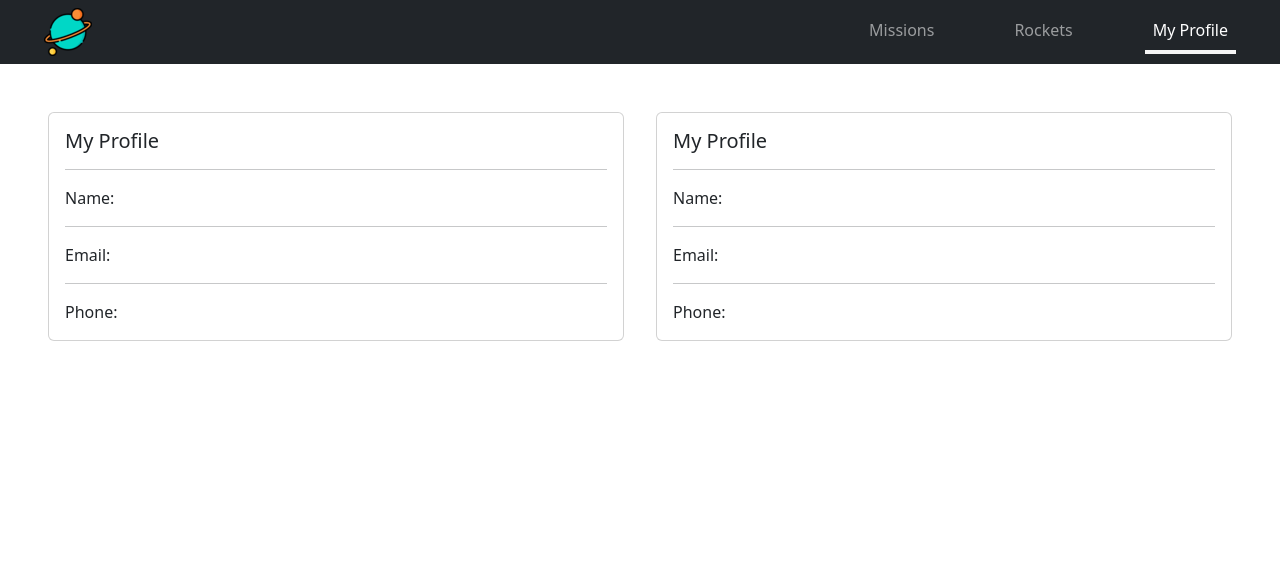
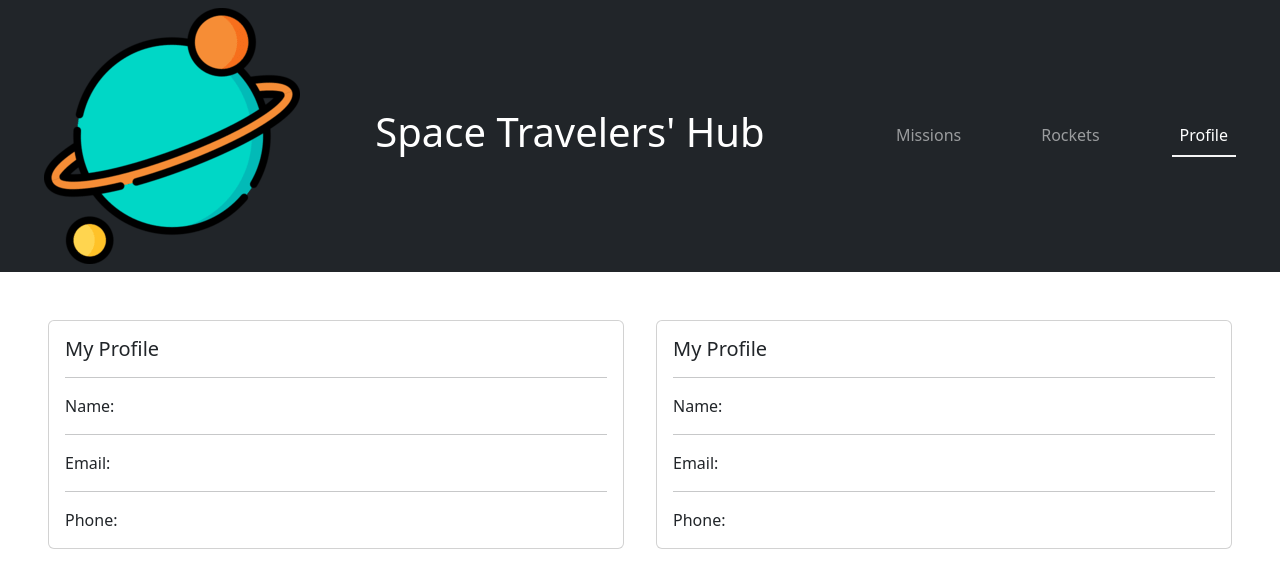
Before and after one commit to OmarMWarraich/Space-Travelers-Hub, a React (Create React App) app: page /profile in a window 1280 px wide. Shown: the top 588 px of the page. Built offline with nearby package versions, Linux system fonts and the light colour scheme.

Commit message:
feat: Display Rockets and modify header

```diff
--- a/src/App.css
+++ b/src/App.css
@@ -1,3 +1,7 @@
-.active {
-  border-bottom: 2.5px solid #f5f5f5;
+.nav-link.active {
+  border-bottom: 2px solid #f5f5f5;
 }
+
+.navbar-brand {
+  font-size: 3rem;
+}
--- a/src/App.js
+++ b/src/App.js
@@ -11,9 +11,9 @@ function App() {
     <div className="App">
       <Header />
       <Routes>
+        <Route path="/profile" element={<MyProfile />} />
+        <Route path="/rockets" element={<Rockets />} />
         <Route path="/" element={<div>Missions</div>} />
-        <Route path="/rockets" element={<Rockets />} />
-        <Route path="/profile" element={<MyProfile />} />
       </Routes>
     </div>
   );
--- a/src/features/header/Header.js
+++ b/src/features/header/Header.js
@@ -1,50 +1,35 @@
 import React from 'react';
-import { NavLink, useLocation } from 'react-router-dom';
-import logo48 from '../assets/logo48.png';
+import { NavLink } from 'react-router-dom';
+import logo256 from '../assets/logo256.png';
 import styles from './Header.module.css';
 
 const Header = () => {
-  const location = useLocation();
-
-  const { pathname } = location;
-
-  const splitLocation = pathname.split('/');
+  const links = [
+    { to: '/', text: 'Missions' },
+    { to: '/rockets', text: 'Rockets' },
+    { to: '/profile', text: 'Profile' },
+  ];
 
   return (
     <>
       <nav className="navbar navbar-expand-lg navbar-dark bg-dark">
         <div className="container-fluid">
-          <span><img className={styles.logo} src={logo48} alt="logo" /></span>
+          <span><img className={styles.logo} src={logo256} alt="logo" /></span>
+          <span className="navbar-brand"><h1>Space Travelers&apos; Hub</h1></span>
           <div className={styles.links}>
             <ul className="navbar-nav me-auto mb-2 mb-lg-0">
-
-              <li className={splitLocation[1] === '' ? 'active' : ''}>
-                <NavLink
-                  className="nav-link"
-                  to="/"
-                >
-                  Missions
-                </NavLink>
-              </li>
-
-              <li className={splitLocation[1] === 'rockets' ? 'active' : ''}>
-                <NavLink
-                  className="nav-link"
-                  to="/rockets"
-                >
-                  Rockets
-                </NavLink>
-              </li>
-
-              <li className={splitLocation[1] === 'profile' ? 'active' : ''}>
-                <NavLink
-                  className="nav-link"
-                  to="/profile"
-                >
-                  My Profile
-                </NavLink>
-              </li>
-
+              {links.map((link) => (
+                <li key={link.to} className="nav-item">
+                  <NavLink
+                    exact="false"
+                    to={link.to}
+                    className="nav-link"
+                    activeClassName="active"
+                  >
+                    {link.text}
+                  </NavLink>
+                </li>
+              ))}
             </ul>
           </div>
         </div>
--- a/src/features/header/Header.module.css
+++ b/src/features/header/Header.module.css
@@ -3,7 +3,6 @@
 }
 
 .links ul li:hover {
-  /* border-bottom: 2px solid #f5f5f5; */
   cursor: pointer;
 }
 
--- a/src/features/rockets/Rocket.js
+++ b/src/features/rockets/Rocket.js
@@ -0,0 +1,37 @@
+import React from 'react';
+import PropTypes from 'prop-types';
+import { Button, Card } from 'react-bootstrap';
+import styles from './Rocket.module.css';
+
+const Rocket = ({ rocket }) => {
+  /* eslint-disable-next-line no-unused-vars */
+  const {
+    id, name, description, image,
+  } = rocket;
+
+  console.log(id);
+  return (
+    <Card className="m-5">
+      <div className={styles.card}>
+        <Card.Img src={image} style={{ width: '22rem', height: '18rem' }} />
+        <div className={styles.cardbody}>
+          <Card.Body>
+            <Card.Title className="fs-3 mt-0">{name}</Card.Title>
+            <Card.Text className="fs-4 mt-2 mb-2">{description}</Card.Text>
+            <Button variant="primary" className="p-3 mt-2" style={{ width: '12rem' }}>Reserve Rocket</Button>
+          </Card.Body>
+        </div>
+      </div>
+    </Card>
+  );
+};
+
+Rocket.propTypes = {
+  rocket: PropTypes.shape({
+    id: PropTypes.number.isRequired,
+    name: PropTypes.string.isRequired,
+    description: PropTypes.string.isRequired,
+    image: PropTypes.string.isRequired,
+  }).isRequired,
+};
+export default Rocket;
--- a/src/features/rockets/Rocket.module.css
+++ b/src/features/rockets/Rocket.module.css
@@ -0,0 +1,12 @@
+.card {
+    grid-template-columns: auto auto;
+}
+
+.cardbody {
+   grid-template-rows: auto auto auto;
+}
+
+.card, .cardbody {
+    display: grid;
+    margin: auto;
+}
--- a/src/features/rockets/Rockets.js
+++ b/src/features/rockets/Rockets.js
@@ -1,24 +1,28 @@
 import React, { useEffect } from 'react';
 import { useDispatch, useSelector } from 'react-redux';
 import { fetchRocketsAsync } from './rocketsSlice';
+import Rocket from './Rocket';
 
 const Rockets = () => {
   const dispatch = useDispatch();
 
-  const rockets = useSelector((state) => state.rockets);
-
-  console.log(rockets);
+  const Rockets = useSelector((state) => state.rockets);
+  console.log(Rockets);
   useEffect(() => {
-    if (rockets.length === 0) {
+    if (Rockets.length === 0) {
       dispatch(fetchRocketsAsync());
     }
     /* eslint-disable-next-line react-hooks/exhaustive-deps */
   }, []);
 
   return (
-    <div>
-      <h1>Rockets</h1>
-    </div>
+    <>
+      <div>
+        {Rockets.map((rocket) => (
+          <Rocket key={rocket.id} rocket={rocket} />
+        ))}
+      </div>
+    </>
   );
 };
 
--- a/src/features/rockets/api.js
+++ b/src/features/rockets/api.js
@@ -4,12 +4,11 @@ const API_URL = 'https://api.spacexdata.com/v3/rockets';
 
 const fetchRockets = async () => {
   const response = await axios.get(API_URL);
-  const data = await response.data;
-  const rockets = Object.keys(data).map((key) => ({
-    id: data[key].rocket_id,
-    name: data[key].rocket_name,
-    description: data[key].description,
-    image: data[key].flickr_images[0],
+  const rockets = response.data.map((rocket) => ({
+    id: rocket.id,
+    name: rocket.rocket_name,
+    description: rocket.description,
+    image: rocket.flickr_images[0],
   }));
   return rockets;
 };
```
Also changed, not shown: src/features/assets/logo256.png (added).
